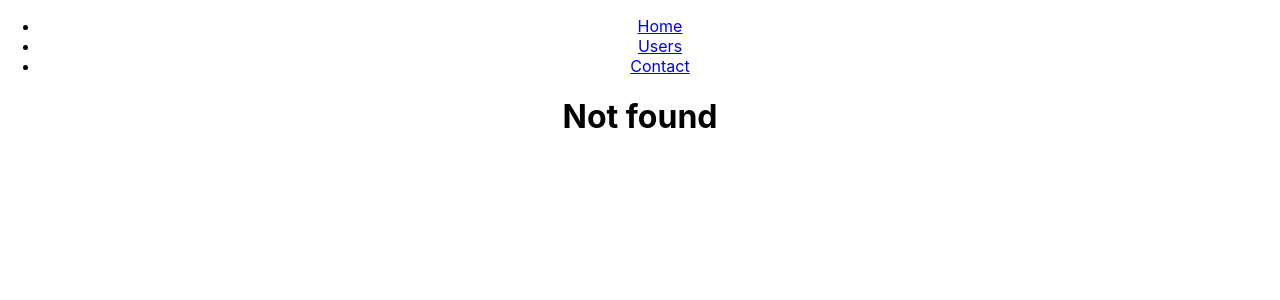
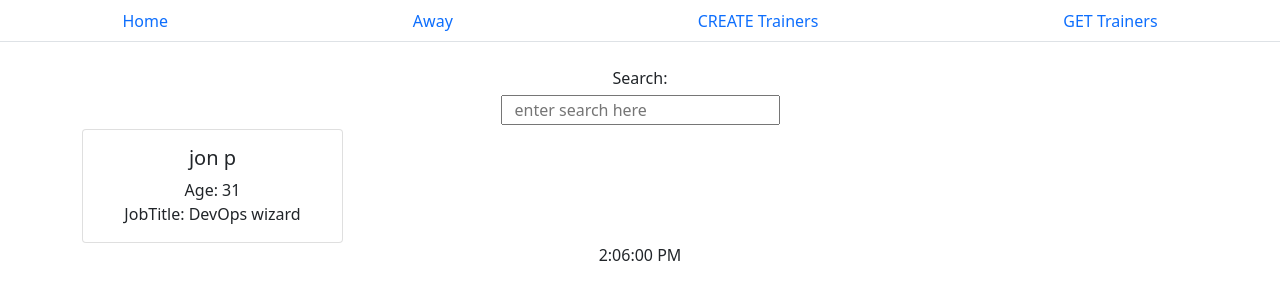
Before and after one commit to JHarry444/BAE-React, a React (Create React App) app: page /trainers/read in a window 1280 px wide. Before the commit this address had no page. Shown: the top 300 px of the page. Built offline with nearby package versions, Linux system fonts and the light colour scheme; no server answers.

Commit message:
added bootstrap

```diff
--- a/package.json
+++ b/package.json
@@ -7,8 +7,10 @@
     "@testing-library/react": "^11.2.6",
     "@testing-library/user-event": "^12.8.3",
     "axios": "^0.21.1",
+    "bootstrap": "^5.0.0",
     "prop-types": "^15.7.2",
     "react": "^17.0.2",
+    "react-bootstrap": "^1.5.2",
     "react-dom": "^17.0.2",
     "react-router-dom": "^5.2.0",
     "react-scripts": "4.0.3",
--- a/src/App.js
+++ b/src/App.js
@@ -1,10 +1,41 @@
 import './App.css';
-import Routing from './routing-exercise/Routing';
+import 'bootstrap/dist/css/bootstrap.min.css';
+import {BrowserRouter as Router, Link, Route} from 'react-router-dom';
+import TrainerContainer from './trainers/TrainerContainer'
+import TrainerForm from './trainers/TrainerForm';
+import IndividualTrainer from './trainers/IndividualTrainer';
+import { Nav } from 'react-bootstrap';
 
 function App() {
   return (
     <div className="App">
-      <Routing/>
+      <Router>
+        <Nav fill variant="tabs">
+          {/* routing Links with Bottstrap styling */}
+          <Link to="/" className="nav-link">Home</Link>
+          <Link to="/away" className="nav-link">Away</Link>
+          <Link to="/trainers/create" className="nav-link">CREATE Trainers</Link>
+          <Link to="/trainers/read" className="nav-link">GET Trainers</Link>
+        </Nav>
+
+        <br/>
+        <Route exact path="/">
+          <p>Home</p>
+        </Route>
+        <Route path="/away">
+          <p>Away</p>
+        </Route>
+        <Route path="/trainers/create">
+          <TrainerForm/>
+        </Route>
+        <Route exact path="/trainers/read">
+          <TrainerContainer/>
+        </Route>
+        <Route path="/trainers/read/:id">
+          <IndividualTrainer/>
+        </Route>
+        {new Date().toLocaleTimeString()}
+      </Router>
       </div>
   );
 }
--- a/src/trainers/Trainer.jsx
+++ b/src/trainers/Trainer.jsx
@@ -1,5 +1,6 @@
 import PropTypes from 'prop-types';
 import { useEffect } from 'react';
+import { Card } from 'react-bootstrap';
 
 const Trainer = ({ name, age, jobTitle }) => {
 
@@ -13,11 +14,16 @@ const Trainer = ({ name, age, jobTitle }) => {
     // });
 
     return (
-        <div>
-            <h3>{name}</h3>
-            <p>Age: {age}</p>
-            <p>JobTitle: {jobTitle}</p>
-        </div>
+        <Card>
+            <Card.Body>
+                <Card.Title>{name}</Card.Title>
+                <Card.Text>
+                    Age: {age}
+                    <br/>
+                    JobTitle: {jobTitle}
+                </Card.Text>
+            </Card.Body>
+        </Card>
     );
 }
 
--- a/src/trainers/TrainerContainer.jsx
+++ b/src/trainers/TrainerContainer.jsx
@@ -3,6 +3,7 @@ import Trainer from './Trainer';
 import { useEffect, useState } from 'react';
 import Search from './Search';
 import axios from 'axios';
+import { CardColumns, CardDeck, CardGroup, Col, Container, Row } from 'react-bootstrap';
 
 const TrainerContainer = () => {
 
@@ -34,24 +35,23 @@ const TrainerContainer = () => {
 
     const renderedTrainers = filteredTrainers.map((trainer) => {
         return (
-                <Trainer
-                  key={trainer.id}
-                  name={trainer.name}
-                  age={trainer.age}
-                  jobTitle = {trainer.jobTitle}
-                />
-              );
+            <Col className="">
+                <Trainer key={trainer.id} name={trainer.name} age={trainer.age} jobTitle = {trainer.jobTitle}/>
+            </Col>
+          );
       });
 
     const handleChange = e => setSearch(e.target.value);
 
     return (
-      <>
-        <Search search={search} handleChange={handleChange}/>
-        <section>
-          {renderedTrainers}
-        </section>
-      </>
+      <Container>
+        <Row className="w-25 m-auto mb-1">
+         <Search search={search} handleChange={handleChange}/>
+        </Row>
+        <CardGroup className="row row-cols-1 row-cols-sm-2 row-cols-md-4 g-4">
+            {renderedTrainers}
+        </CardGroup>
+      </Container>
     );
 }
 
--- a/src/trainers/TrainerForm.jsx
+++ b/src/trainers/TrainerForm.jsx
@@ -1,5 +1,6 @@
 import axios from "axios";
 import { useEffect, useState } from "react";
+import { Button, Form } from "react-bootstrap";
 import { useHistory } from "react-router";
 
 
@@ -26,13 +27,14 @@ const TrainerForm = () => {
     }
 
     return (
-        <form onSubmit={handleSubmit}>
-            <input placeholder="name" value={name} onInput={(event) => setName(event.target.value)}/>
-            <input placeholder="age" value={age} onInput={(e) => setAge(e.target.value)} />
-            <input placeholder="job title" value={jobTitle} onInput={(e) => setJobTitle(e.target.value)}/>
-            <button type="submit">Submit</button>
+        <Form onSubmit={handleSubmit} className="w-25 m-auto">
+            <Form.Control placeholder="name" value={name} onInput={(event) => setName(event.target.value)}/>
+            <Form.Control placeholder="age" value={age} onInput={(e) => setAge(e.target.value)} />
+            <Form.Control placeholder="job title" value={jobTitle} onInput={(e) => setJobTitle(e.target.value)}/>
+            <br/>
+            <Button type="submit" variant="primary">Submit</Button>
             {/* <p>TF: {new Date().toLocaleTimeString()}</p> */}
-        </form>
+        </Form>
     )
 }
 
```
Also changed, not shown: 1 other file (tests, documents, lock files or other folders).
